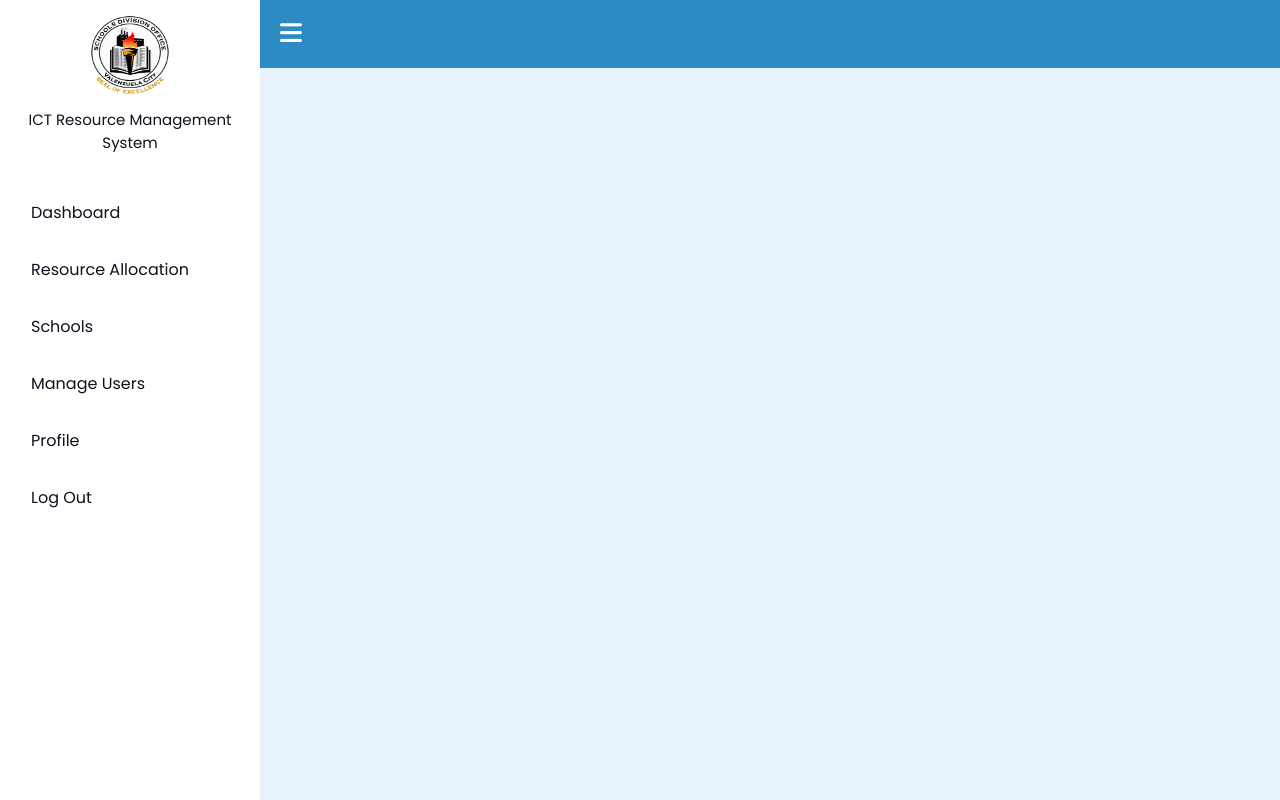
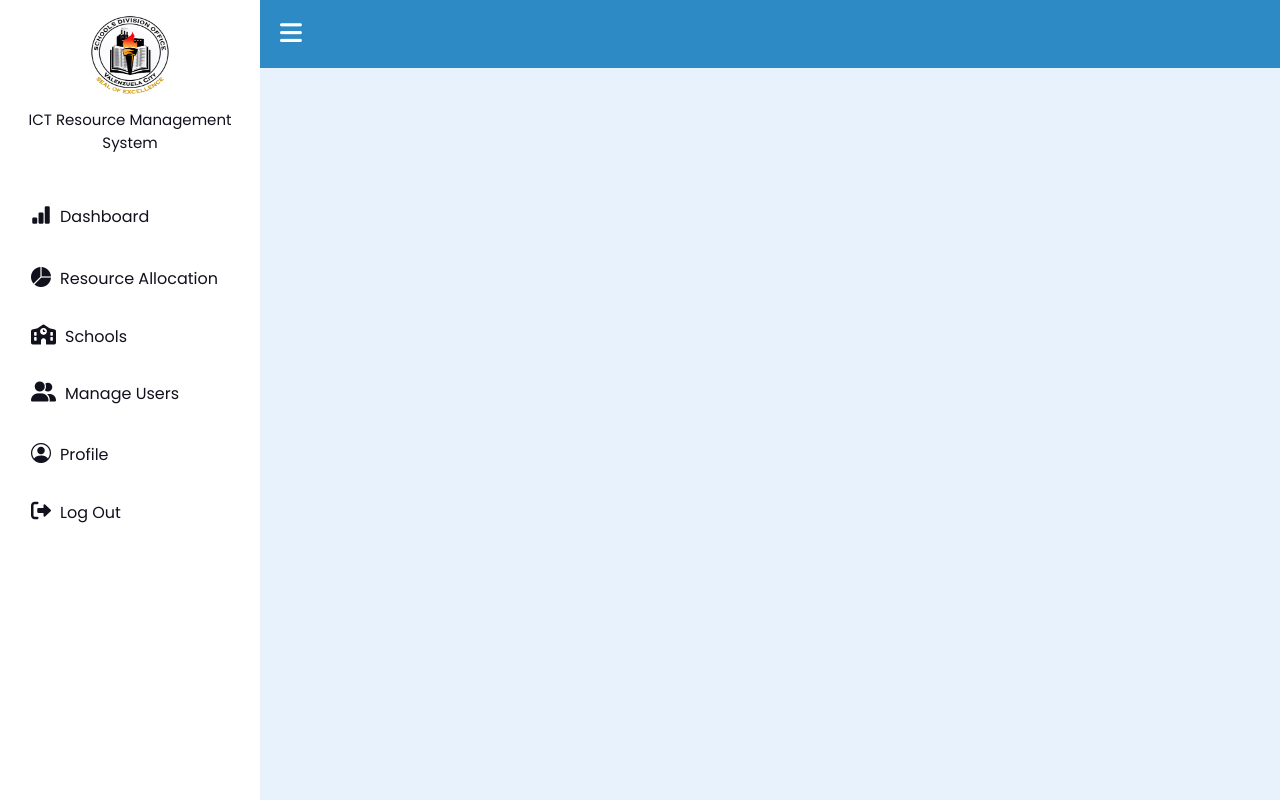
Before and after one commit to Halcy0nin/PLVISTA-ADMIN, a PHP site: page /dashboard.php in a window 1280 px wide. Run offline with PHP 8.4, Linux system fonts and the light colour scheme.

Commit message:
icons on sidebar

```diff
--- a/dashboard.css
+++ b/dashboard.css
@@ -75,7 +75,8 @@
 }
 
 .item i {
-  font-size: 12px;
+  margin-right: 9px;
+  font-size: 20px;
 }
 
 .item a:hover,
--- a/dashboard.php
+++ b/dashboard.php
@@ -9,6 +9,8 @@
   <link rel="stylesheet" href="dashboard.css" /> <!-- css -->
   <link rel="icon" type="images/x-icon" href="sdo.png" /> <!-- icon sa tab -->
   <link rel="stylesheet" href="https://cdnjs.cloudflare.com/ajax/libs/font-awesome/6.2.1/css/all.min.css" /> <!-- bootstrap -->
+  <!-- bootstrap icons-->
+  <link rel="stylesheet" href="https://cdn.jsdelivr.net/npm/bootstrap-icons@1.11.3/font/bootstrap-icons.min.css">
 </head>
 
 <body>
@@ -19,22 +21,22 @@
       <ul class="menu-items">
         <div class="menu-title">ICT Resource Management System</div>
         <li class="item">
-          <a href="#" data-content="dashboard_content.php" class="menu-link">Dashboard</a>
+          <a href="#" data-content="dashboard_content.php" class="menu-link"><i class="bi bi-bar-chart-fill"></i>Dashboard</a>
         </li>
         <li class="item">
-          <a href="#" data-content="resource_allocation_content.php" class="menu-link">Resource Allocation</a>
+          <a href="#" data-content="resource_allocation_content.php" class="menu-link"><i class="bi bi-pie-chart-fill"></i>Resource Allocation</a>
         </li>
         <li class="item">
-          <a href="#" data-content="school_content.php" class="menu-link">Schools</a>
+          <a href="#" data-content="school_content.php" class="menu-link"><i class="fa-solid fa-school"></i>Schools</a>
         </li>
         <li class="item">
-          <a href="#" data-content="manage_users_content.php" class="menu-link">Manage Users</a>
+          <a href="#" data-content="manage_users_content.php" class="menu-link"><i class="fa-solid fa-user-group"></i>Manage Users</a>
         </li>
         <li class="item">
-          <a href="#" data-content="profile_content.php" class="menu-link">Profile</a>
+          <a href="#" data-content="profile_content.php" class="menu-link"><i class="bi bi-person-circle"></i>Profile</a>
         </li>
         <li class="item">
-          <a href="login.php">Log Out</a>
+          <a href="login.php"><i class="fa-solid fa-right-from-bracket"></i>Log Out</a>
         </li>
       </ul>
     </div>
--- a/school_content.php
+++ b/school_content.php
@@ -181,7 +181,7 @@
         <!-- Table showing all school info in the database -->
         <table style="margin-left: auto; margin-right: auto;" class = "table table-striped centerTable">
             <thead class="thead-light"></thead>
-                <tr>
+                <tr class = "text-center">
                     <th scope="col">ID</th>
                     <th scope="col">School Name</th>
                     <th scope="col">School ID</th>
```
Also changed, not shown: dashboard_content.php (added).
